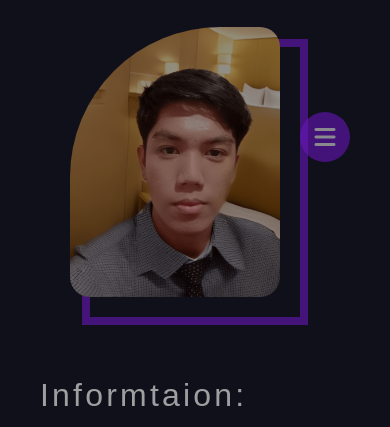
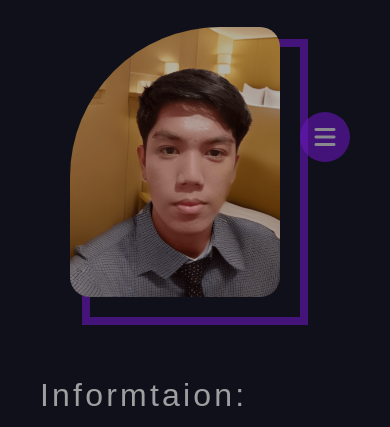
Before and after one commit to Micko-D/MickoD, a plain HTML site: page index.html in a window 390 px wide. Shown: the part 642-1069 px from the top of the page. Drawn offline with Linux system fonts and the light colour scheme; some packages are replaced by stand-ins of ours; a script that the page names is missing; a web font is replaced by a local one.

Commit message:
Update mobile-about-me.css

```diff
--- a/styles/mobile-view/mobile-about-me.css
+++ b/styles/mobile-view/mobile-about-me.css
@@ -50,7 +50,7 @@
         background-position: center;
         background-repeat: no-repeat;
         background-size: cover;
-        background-color: #1212127d;
+        background-color: #12121253;
         background-blend-mode: overlay;
         border-radius: 20px;
         border-top-left-radius: 150px;
@@ -149,7 +149,7 @@
         background-position: center;
         background-repeat: no-repeat;
         background-size: cover;
-        background-color: #1212127d;
+        background-color: #12121253;
         background-blend-mode: overlay;
         border-radius: 20px;
         border-top-left-radius: 150px;
```
